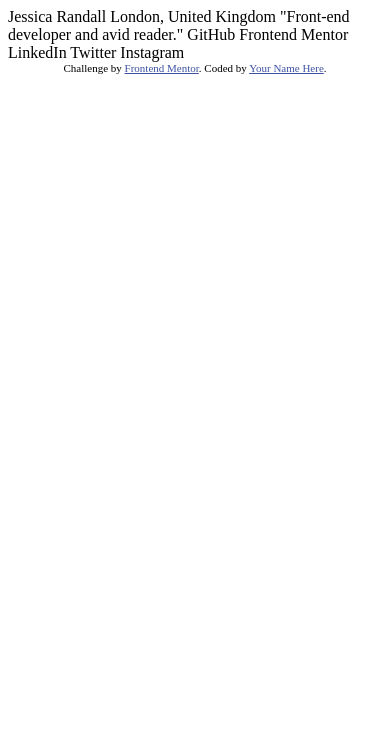
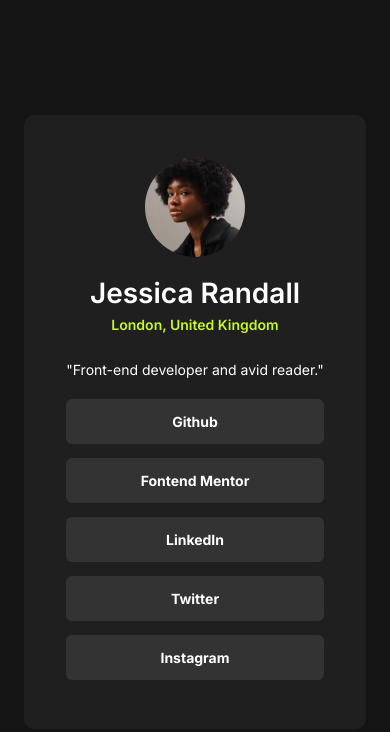
Before and after one commit to sorcerycss/social-links-profile-main, a plain HTML site: page index.html in a window 390 px wide. Drawn offline with Linux system fonts and the light colour scheme.

Commit message:
Mobile design

```diff
--- /dev/null
+++ b/css/style.css
@@ -0,0 +1,90 @@
+* {
+  box-sizing: border-box;
+}
+
+body {
+  margin: 0;
+  font-family: "Inter", sans-serif;
+  font-size: 0.875rem;
+  font-weight: 400;
+  color: hsl(0, 0%, 100%);
+  background: hsl(0, 0%, 8%);
+}
+
+img {
+  max-width: 100%;
+  display: block;
+}
+
+.profile-name {
+  margin-bottom: 0.2em;
+  font-weight: 600;
+}
+
+.profile-location {
+  margin-top: 0;
+  font-weight: 600;
+  color: hsl(75, 94%, 57%);
+}
+
+.container {
+  max-width: 375px;
+  margin: 0 auto;
+
+  /* border: 2px solid magenta; */
+}
+
+.container-flex {
+  display: flex;
+  align-items: center;
+  justify-content: center;
+  height: 100vh;
+}
+
+.avatar-image {
+  border-radius: 50%;
+  height: 100px;
+}
+
+.card {
+  display: flex;
+  flex-direction: column;
+  background: hsl(0, 0%, 12%);
+  padding: 3em;
+  border-radius: 10px;
+
+  /* border: 2px solid magenta; */
+}
+
+.hero-section {
+  display: flex;
+  flex-direction: column;
+  align-items: center;
+
+  /* border: 2px solid magenta; */
+}
+
+.social-links {
+  display: flex;
+  flex-direction: column;
+  align-items: center;
+
+  /* border: 2px solid magenta; */
+}
+
+.social-link {
+}
+
+.btn {
+  display: block;
+  width: 100%;
+  text-align: center;
+  text-decoration: none;
+  font-weight: 700;
+  color: inherit;
+  cursor: pointer;
+  border-radius: 6px;
+  background: hsl(0, 0%, 20%);
+  padding: 1em;
+  margin: 0.5em 0 0.5em;
+}
--- a/index.html
+++ b/index.html
@@ -1,34 +1,54 @@
 <!DOCTYPE html>
 <html lang="en">
-<head>
-  <meta charset="UTF-8">
-  <meta name="viewport" content="width=device-width, initial-scale=1.0"> <!-- displays site properly based on user's device -->
+  <head>
+    <meta charset="UTF-8" />
+    <meta name="viewport" content="width=device-width, initial-scale=1.0" />
+    <link rel="preconnect" href="https://fonts.googleapis.com" />
+    <link rel="preconnect" href="https://fonts.gstatic.com" crossorigin />
+    <link
+      href="https://fonts.googleapis.com/css2?family=Inter:ital,opsz,wght@0,14..32,100..900;1,14..32,100..900&display=swap"
+      rel="stylesheet"
+    />
+    <link rel="stylesheet" href="./css/style.css" />
 
-  <link rel="icon" type="image/png" sizes="32x32" href="./assets/images/favicon-32x32.png">
+    <link
+      rel="icon"
+      type="image/png"
+      sizes="32x32"
+      href="./assets/images/favicon-32x32.png"
+    />
 
-  <title>Frontend Mentor | Social links profile</title>
+    <title>Frontend Mentor | Social links profile</title>
+  </head>
+  <body>
+    <div class="container container-flex">
+      <div class="card">
+        <div class="hero-section">
+          <img
+            class="avatar-image"
+            src="assets/images/avatar-jessica.jpeg"
+            alt=""
+          />
+          <h1 class="profile-name">Jessica Randall</h1>
+          <p class="profile-location">London, United Kingdom</p>
+          <p class="profile-about">"Front-end developer and avid reader."</p>
+        </div>
 
-  <!-- Feel free to remove these styles or customise in your own stylesheet 👍 -->
-  <style>
-    .attribution { font-size: 11px; text-align: center; }
-    .attribution a { color: hsl(228, 45%, 44%); }
-  </style>
-</head>
-<body>
+        <div class="social-links">
+          <a class="btn social-link" href="#">Github</a>
+          <a class="btn social-link" href="#">Fontend Mentor</a>
+          <a class="btn social-link" href="#">LinkedIn</a>
+          <a class="btn social-link" href="#">Twitter</a>
+          <a class="btn social-link" href="#">Instagram</a>
+        </div>
+      </div>
+    </div>
 
-  Jessica Randall
-  London, United Kingdom
-  "Front-end developer and avid reader."
-
-  GitHub
-  Frontend Mentor
-  LinkedIn
-  Twitter
-  Instagram
-
-  <div class="attribution">
-    Challenge by <a href="https://www.frontendmentor.io?ref=challenge" target="_blank">Frontend Mentor</a>.
-    Coded by <a href="#">Your Name Here</a>.
-  </div>
-</body>
+    <!-- <div class="attribution">
+      Challenge by
+      <a href="https://www.frontendmentor.io?ref=challenge" target="_blank"
+        >Frontend Mentor</a
+      >. Coded by <a href="#">Your Name Here</a>.
+    </div> -->
+  </body>
 </html>
```
